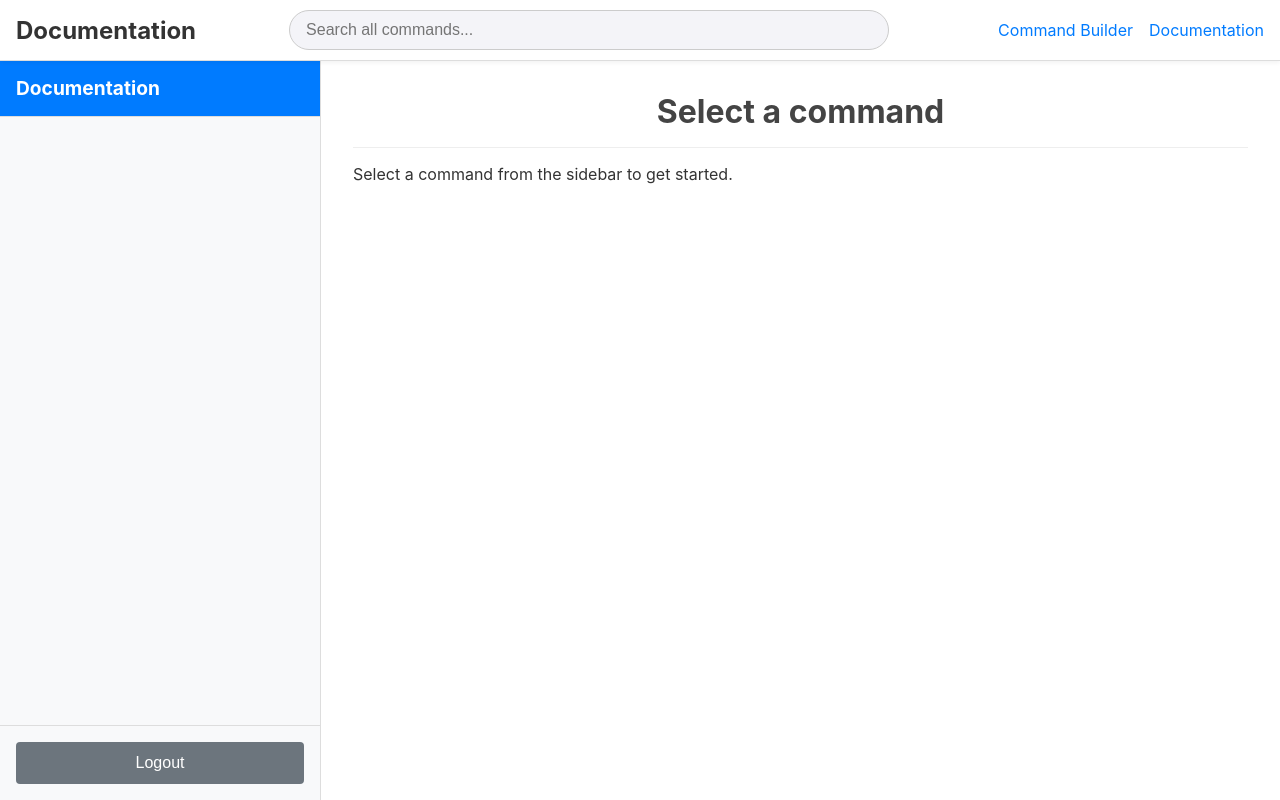
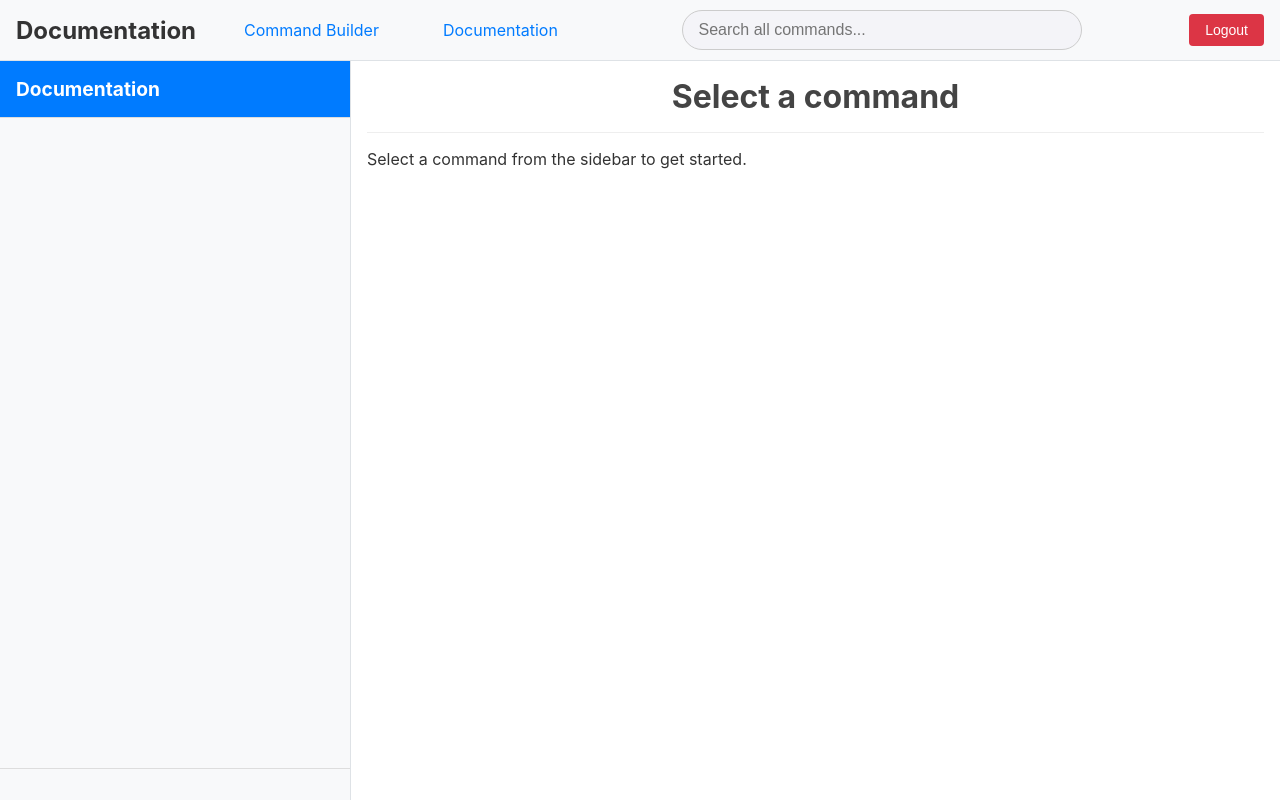
Before and after one commit to highdog/command-builder, a website: page public/index.html in a window 1280 px wide. Drawn offline with nearby package versions, Linux system fonts and the light colour scheme; no server answers.

Commit message:
style(ui): 重构页面布局样式并统一导航栏设计
将多个页面的导航栏样式统一，并重构整体布局结构
移除重复的样式代码，使用更简洁的flex布局
为导航链接添加悬停效果，提升用户体验

```diff
--- a/public/index.html
+++ b/public/index.html
@@ -6,26 +6,133 @@
   <title>Command Documentation & Builder</title>
   <link rel="stylesheet" href="style.css">
   <script src="https://cdn.jsdelivr.net/npm/marked/marked.min.js"></script>
+  <style>
+    /* Layout styles for fixed height and independent scrolling */
+    html, body {
+        height: 100%;
+        margin: 0;
+        padding: 0;
+        overflow: hidden;
+    }
+
+    .page-container {
+        display: flex;
+        flex-direction: column;
+        height: 100vh;
+    }
+
+    .top-nav {
+        flex-shrink: 0;
+        display: flex;
+        justify-content: space-between;
+        align-items: center;
+        padding: 0 1rem;
+        background: #f8f9fa;
+        border-bottom: 1px solid #dee2e6;
+        height: 60px;
+    }
+
+    .nav-links {
+        display: flex;
+        align-items: center;
+        gap: 2rem;
+    }
+
+    .nav-links a {
+        text-decoration: none;
+        color: #007bff;
+        padding: 0.5rem 1rem;
+        border-radius: 4px;
+        transition: background-color 0.2s;
+    }
+
+    .nav-links a:hover {
+        background-color: #e9ecef;
+    }
+
+    .nav-search {
+        flex: 1;
+        max-width: 400px;
+        margin: 0 2rem;
+    }
+
+    .nav-search input {
+        width: 100%;
+        padding: 0.5rem 1rem;
+        border: 1px solid #ccc;
+        border-radius: 4px;
+        font-size: 14px;
+    }
+
+    .logout-container {
+        display: flex;
+        align-items: center;
+    }
+
+    .logout-btn {
+        background: #dc3545;
+        color: white;
+        border: none;
+        padding: 0.5rem 1rem;
+        border-radius: 4px;
+        cursor: pointer;
+        font-size: 14px;
+        transition: background-color 0.2s;
+    }
+
+    .logout-btn:hover {
+        background: #c82333;
+    }
+
+    .logout-container a:hover {
+        background-color: #e9ecef !important;
+    }
+
+    .content-container {
+        flex: 1;
+        display: flex;
+        overflow: hidden;
+    }
+
+    .sidebar {
+        width: 350px;
+        flex-shrink: 0;
+        overflow-y: auto;
+        border-right: 1px solid #dee2e6;
+        background: #f8f9fa;
+    }
+
+    .main-content {
+        flex: 1;
+        overflow-y: auto;
+        padding: 1rem;
+    }
+  </style>
 </head>
 <body>
 
-  <header class="global-header">
-    <div class="header-left">
-      <div class="header-title">
-        <h1>Documentation</h1>
+  <div class="page-container">
+    <!-- Top Navigation Bar -->
+    <div class="top-nav">
+      <div class="nav-links">
+        <h1 style="margin: 0; color: #333; font-size: 1.5rem;">Documentation</h1>
+        <a href="/">Command Builder</a>
+        <a href="/documentation">Documentation</a>
+      </div>
+      <div class="nav-search">
+        <input type="search" id="global-search-box" placeholder="Search all commands...">
+      </div>
+      <div class="logout-container">
+        <a href="/admin" id="ui-admin-link" style="display: none; margin-right: 1rem; color: #007bff; text-decoration: none; padding: 0.5rem 1rem; border-radius: 4px; transition: background-color 0.2s;">Admin</a>
+        <form action="/logout" method="POST" style="margin: 0;">
+          <button type="submit" class="logout-btn">Logout</button>
+        </form>
       </div>
     </div>
-    <div class="header-search">
-      <input type="search" id="global-search-box" placeholder="Search all commands...">
-    </div>
-    <div class="header-controls">
-      <a href="/">Command Builder</a>
-      <a href="/documentation">Documentation</a>
-      <a href="/admin" id="ui-admin-link" style="display: none;">Admin</a>
-    </div>
-  </header>
 
-  <div class="app-container">
+    <!-- Content Container -->
+    <div class="content-container">
+      <!-- Left Sidebar -->
       <div class="sidebar">
       <div class="sidebar-section">
         <div class="sidebar-section-header active" id="sidebar-docs-header">
@@ -38,11 +145,10 @@
 
       <div class="sidebar-footer">
         <button id="add-command-btn" class="button" style="display: none; width: 100%; margin-bottom: 1rem;">New Command</button>
-        <form action="/logout" method="POST">
-          <button type="submit">Logout</button>
-        </form>
       </div>
       </div>
+
+      <!-- Right Main Content -->
       <div class="main-content">
         <div class="main-content-header">
           <h1 id="command-name">Select a command</h1>
@@ -55,6 +161,7 @@
         </div>
         <div id="command-editor-container" style="display: none;">
           <!-- Form for editing will be injected here -->
+        </div>
       </div>
     </div>
   </div>
```
Also changed, not shown: public/command_builder.html (+5 -1 lines), public/layout-demo.html (+1 -1 lines). Lines whose indentation alone changed are shown as unchanged.
